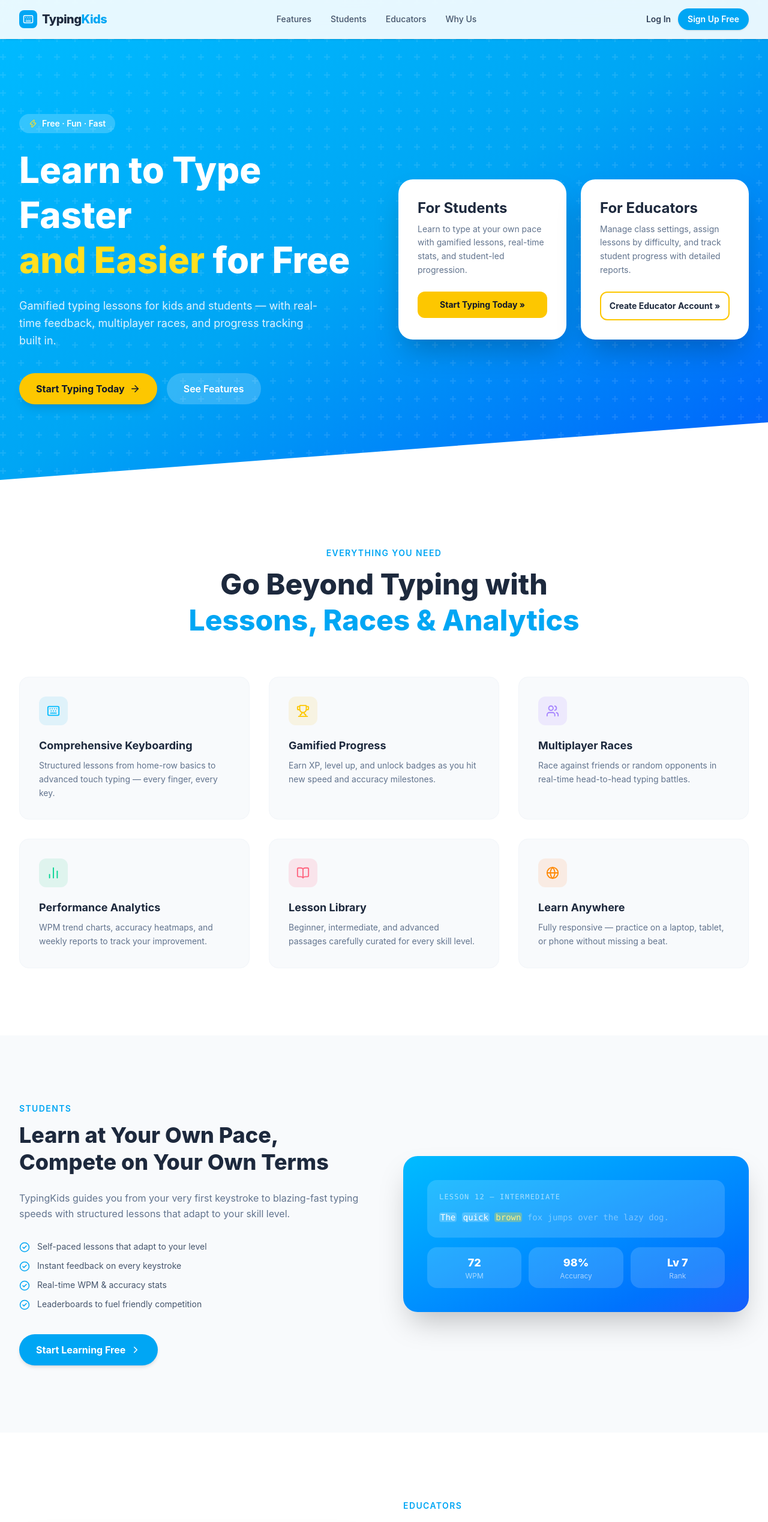
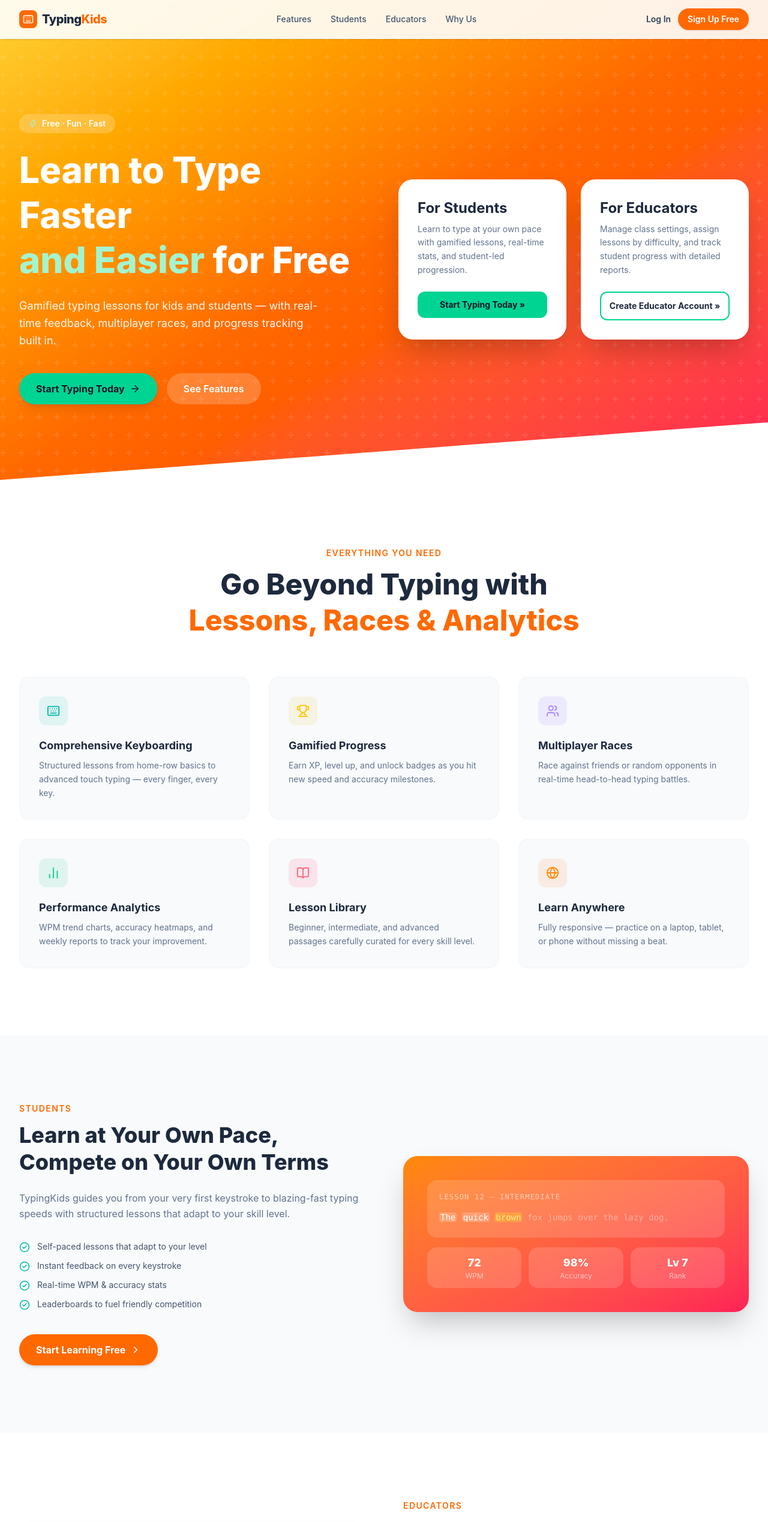
Before and after one commit to boniyeamincse/typeingkid, a React app in the folder frontend/: page / in a window 1280 px wide. Shown: the top 2537 px of the page at 60% size. Built offline with nearby package versions, Linux system fonts and the light colour scheme; the HTML template or start-up script is replaced by a standard one.

Commit message:
style: rebrand homepage colors with unique TypingKids palette
- Replace blue-heavy theme with orange/teal brand colors
- Update navbar, hero, feature headings, audience CTAs, stats, CTA band, and footer
- Keep layout and motion intact while making visual identity distinct

```diff
--- a/frontend/src/pages/HomePage.jsx
+++ b/frontend/src/pages/HomePage.jsx
@@ -1,4 +1,3 @@
-import { useRef } from 'react';
 import { Link } from 'react-router-dom';
 import { motion } from 'framer-motion';
 import {
@@ -29,7 +28,7 @@
 const features = [
   {
     icon: Keyboard,
-    color: 'bg-sky-500/10 text-sky-400',
+    color: 'bg-teal-500/10 text-teal-500',
     title: 'Comprehensive Keyboarding',
     desc: 'Structured lessons from home-row basics to advanced touch typing — every finger, every key.',
   },
@@ -94,33 +93,33 @@
       <div className="max-w-7xl mx-auto px-4 sm:px-6 lg:px-8 h-16 flex items-center justify-between">
         {/* Logo */}
         <Link to="/" className="flex items-center gap-2 select-none">
-          <span className="bg-sky-500 text-white rounded-lg p-1.5">
+          <span className="bg-orange-500 text-white rounded-lg p-1.5">
             <Keyboard size={18} />
           </span>
           <span className="font-extrabold text-xl text-slate-800 tracking-tight">
-            Typing<span className="text-sky-500">Kids</span>
+            Typing<span className="text-orange-500">Kids</span>
           </span>
         </Link>
 
         {/* Nav links */}
         <nav className="hidden md:flex items-center gap-8 text-sm font-medium text-slate-600">
-          <a href="#features" className="hover:text-sky-500 transition-colors">Features</a>
-          <a href="#for-students" className="hover:text-sky-500 transition-colors">Students</a>
-          <a href="#for-educators" className="hover:text-sky-500 transition-colors">Educators</a>
-          <a href="#stats" className="hover:text-sky-500 transition-colors">Why Us</a>
+          <a href="#features" className="hover:text-orange-500 transition-colors">Features</a>
+          <a href="#for-students" className="hover:text-orange-500 transition-colors">Students</a>
+          <a href="#for-educators" className="hover:text-orange-500 transition-colors">Educators</a>
+          <a href="#stats" className="hover:text-orange-500 transition-colors">Why Us</a>
         </nav>
 
         {/* CTA buttons */}
         <div className="flex items-center gap-3">
           <Link
             to="/login"
-            className="text-sm font-semibold text-slate-700 hover:text-sky-600 transition-colors hidden sm:block"
+            className="text-sm font-semibold text-slate-700 hover:text-orange-600 transition-colors hidden sm:block"
           >
             Log In
           </Link>
           <Link
             to="/register"
-            className="text-sm font-semibold bg-sky-500 hover:bg-sky-600 text-white px-4 py-2 rounded-full transition-colors shadow-sm"
+            className="text-sm font-semibold bg-orange-500 hover:bg-orange-600 text-white px-4 py-2 rounded-full transition-colors shadow-sm"
           >
             Sign Up Free
           </Link>
@@ -132,7 +131,7 @@
 
 function Hero() {
   return (
-    <section className="relative min-h-screen flex items-center overflow-hidden bg-gradient-to-br from-sky-400 via-sky-500 to-blue-600 pt-16">
+    <section className="relative min-h-screen flex items-center overflow-hidden bg-gradient-to-br from-amber-300 via-orange-500 to-rose-500 pt-16">
       {/* Background pattern */}
       <div className="absolute inset-0 opacity-10"
         style={{
@@ -151,7 +150,7 @@
           <motion.div variants={fadeUp} custom={0}
             className="inline-flex items-center gap-2 bg-white/20 text-white text-sm font-semibold px-4 py-1.5 rounded-full mb-6"
           >
-            <Zap size={14} className="text-yellow-300" />
+            <Zap size={14} className="text-emerald-200" />
             Free · Fun · Fast
           </motion.div>
 
@@ -159,11 +158,11 @@
             className="text-5xl sm:text-6xl font-extrabold leading-tight mb-6"
           >
             Learn to Type Faster<br />
-            <span className="text-yellow-300">and Easier</span> for Free
+            <span className="text-emerald-200">and Easier</span> for Free
           </motion.h1>
 
           <motion.p variants={fadeUp} custom={2}
-            className="text-lg text-sky-100 mb-10 max-w-lg leading-relaxed"
+            className="text-lg text-orange-50 mb-10 max-w-lg leading-relaxed"
           >
             Gamified typing lessons for kids and students — with real-time feedback,
             multiplayer races, and progress tracking built in.
@@ -172,7 +171,7 @@
           <motion.div variants={fadeUp} custom={3} className="flex flex-wrap gap-4">
             <Link
               to="/register"
-              className="inline-flex items-center gap-2 bg-yellow-400 hover:bg-yellow-300 text-slate-900 font-bold px-7 py-3.5 rounded-full transition-colors shadow-lg text-base"
+              className="inline-flex items-center gap-2 bg-emerald-400 hover:bg-emerald-300 text-slate-900 font-bold px-7 py-3.5 rounded-full transition-colors shadow-lg text-base"
             >
               Start Typing Today
               <ArrowRight size={18} />
@@ -202,7 +201,7 @@
             </p>
             <Link
               to="/register"
-              className="block text-center bg-yellow-400 hover:bg-yellow-300 text-slate-900 font-bold py-3 rounded-xl transition-colors text-sm"
+              className="block text-center bg-emerald-400 hover:bg-emerald-300 text-slate-900 font-bold py-3 rounded-xl transition-colors text-sm"
             >
               Start Typing Today »
             </Link>
@@ -222,7 +221,7 @@
             </p>
             <Link
               to="/register"
-              className="block text-center border-2 border-yellow-400 hover:bg-yellow-50 text-slate-800 font-bold py-3 rounded-xl transition-colors text-sm"
+              className="block text-center border-2 border-emerald-400 hover:bg-emerald-50 text-slate-800 font-bold py-3 rounded-xl transition-colors text-sm"
             >
               Create Educator Account »
             </Link>
@@ -249,12 +248,12 @@
           variants={fadeUp}
           className="text-center mb-16"
         >
-          <p className="text-sky-500 font-semibold text-sm uppercase tracking-widest mb-3">
+          <p className="text-orange-500 font-semibold text-sm uppercase tracking-widest mb-3">
             Everything you need
           </p>
           <h2 className="text-4xl sm:text-5xl font-extrabold text-slate-800 leading-tight">
             Go Beyond Typing with<br />
-            <span className="text-sky-500">Lessons, Races & Analytics</span>
+            <span className="text-orange-500">Lessons, Races & Analytics</span>
           </h2>
         </motion.div>
 
@@ -267,7 +266,7 @@
               viewport={{ once: true, amount: 0.2 }}
               custom={i}
               variants={fadeUp}
-              className="group bg-slate-50 hover:bg-white border border-slate-100 hover:border-sky-100 hover:shadow-xl rounded-2xl p-8 transition-all duration-300"
+              className="group bg-slate-50 hover:bg-white border border-slate-100 hover:border-orange-100 hover:shadow-xl rounded-2xl p-8 transition-all duration-300"
             >
               <div className={`w-12 h-12 rounded-xl flex items-center justify-center mb-5 ${f.color}`}>
                 <f.icon size={22} />
@@ -282,7 +281,7 @@
   );
 }
 
-function AudienceSection({ id, audience, color, perks, ctaLabel }) {
+function AudienceSection({ id, audience, perks, ctaLabel }) {
   const isStudent = audience === 'Students';
   return (
     <section
@@ -298,7 +297,7 @@
           className={isStudent ? '' : 'lg:order-2'}
         >
           <motion.p variants={fadeUp} custom={0}
-            className="text-sky-500 font-semibold text-sm uppercase tracking-widest mb-3"
+            className="text-orange-500 font-semibold text-sm uppercase tracking-widest mb-3"
           >
             {audience}
           </motion.p>
@@ -320,7 +319,7 @@
           <motion.ul variants={fadeUp} custom={3} className="space-y-3 mb-10">
             {perks.map((p) => (
               <li key={p} className="flex items-start gap-3 text-slate-600 text-sm">
-                <CheckCircle2 size={18} className="text-sky-500 mt-0.5 shrink-0" />
+                <CheckCircle2 size={18} className="text-teal-500 mt-0.5 shrink-0" />
                 {p}
               </li>
             ))}
@@ -329,7 +328,7 @@
           <motion.div variants={fadeUp} custom={4}>
             <Link
               to="/register"
-              className="inline-flex items-center gap-2 bg-sky-500 hover:bg-sky-600 text-white font-bold px-7 py-3.5 rounded-full transition-colors shadow-md"
+              className="inline-flex items-center gap-2 bg-orange-500 hover:bg-orange-600 text-white font-bold px-7 py-3.5 rounded-full transition-colors shadow-md"
             >
               {ctaLabel} <ChevronRight size={18} />
             </Link>
@@ -344,7 +343,7 @@
           transition={{ duration: 0.6 }}
           className={`relative ${isStudent ? 'lg:order-2' : 'lg:order-1'}`}
         >
-          <div className={`rounded-3xl p-10 flex flex-col gap-4 shadow-2xl ${isStudent ? 'bg-gradient-to-br from-sky-400 to-blue-600' : 'bg-gradient-to-br from-violet-500 to-purple-700'}`}>
+          <div className={`rounded-3xl p-10 flex flex-col gap-4 shadow-2xl ${isStudent ? 'bg-gradient-to-br from-orange-400 to-rose-500' : 'bg-gradient-to-br from-teal-500 to-cyan-600'}`}>
             {/* Fake typing window */}
             <div className="bg-white/15 rounded-2xl p-5">
               <p className="text-xs text-white/60 mb-3 font-mono uppercase tracking-widest">
@@ -389,7 +388,7 @@
 
 function StatsSection() {
   return (
-    <section id="stats" className="bg-sky-500 py-20">
+    <section id="stats" className="bg-teal-600 py-20">
       <div className="max-w-7xl mx-auto px-4 sm:px-6 lg:px-8">
         <motion.div
           initial="hidden"
@@ -400,7 +399,7 @@
           {stats.map((s, i) => (
             <motion.div key={s.label} variants={fadeUp} custom={i}>
               <div className="text-5xl font-extrabold text-white mb-1">{s.value}</div>
-              <div className="text-sky-100 text-sm font-medium">{s.label}</div>
+              <div className="text-teal-100 text-sm font-medium">{s.label}</div>
             </motion.div>
           ))}
         </motion.div>
@@ -441,7 +440,7 @@
           variants={fadeUp}
           className="text-center mb-16"
         >
-          <p className="text-sky-500 font-semibold text-sm uppercase tracking-widest mb-3">Testimonials</p>
+          <p className="text-orange-500 font-semibold text-sm uppercase tracking-widest mb-3">Testimonials</p>
           <h2 className="text-4xl font-extrabold text-slate-800">Loved by Kids &amp; Educators</h2>
         </motion.div>
 
@@ -476,7 +475,7 @@
 
 function CTASection() {
   return (
-    <section className="bg-gradient-to-br from-sky-500 to-blue-700 py-24">
+    <section className="bg-gradient-to-br from-teal-600 to-emerald-700 py-24">
       <div className="max-w-3xl mx-auto px-4 sm:px-6 text-center">
         <motion.div
           initial="hidden"
@@ -489,14 +488,14 @@
             Ready to Start Your Typing Journey?
           </motion.h2>
           <motion.p variants={fadeUp} custom={1}
-            className="text-sky-100 text-lg mb-10"
+            className="text-teal-100 text-lg mb-10"
           >
             Join thousands of kids and educators already on TypingKids — completely free.
           </motion.p>
           <motion.div variants={fadeUp} custom={2} className="flex flex-wrap justify-center gap-4">
             <Link
               to="/register"
-              className="inline-flex items-center gap-2 bg-yellow-400 hover:bg-yellow-300 text-slate-900 font-bold px-8 py-4 rounded-full transition-colors shadow-xl text-base"
+              className="inline-flex items-center gap-2 bg-orange-400 hover:bg-orange-300 text-slate-900 font-bold px-8 py-4 rounded-full transition-colors shadow-xl text-base"
             >
               Create Free Account <ArrowRight size={18} />
             </Link>
@@ -518,17 +517,17 @@
     <footer className="bg-slate-900 text-slate-400 py-12">
       <div className="max-w-7xl mx-auto px-4 sm:px-6 lg:px-8 flex flex-col md:flex-row items-center justify-between gap-6">
         <div className="flex items-center gap-2">
-          <span className="bg-sky-500 text-white rounded-lg p-1.5">
+          <span className="bg-orange-500 text-white rounded-lg p-1.5">
             <Keyboard size={16} />
           </span>
           <span className="font-extrabold text-white">
-            Typing<span className="text-sky-400">Kids</span>
+            Typing<span className="text-orange-400">Kids</span>
           </span>
         </div>
         <p className="text-sm">© {new Date().getFullYear()} TypingKids. All rights reserved.</p>
         <div className="flex gap-6 text-sm">
-          <Link to="/login" className="hover:text-sky-400 transition-colors">Log In</Link>
-          <Link to="/register" className="hover:text-sky-400 transition-colors">Sign Up</Link>
+          <Link to="/login" className="hover:text-orange-400 transition-colors">Log In</Link>
+          <Link to="/register" className="hover:text-orange-400 transition-colors">Sign Up</Link>
         </div>
       </div>
     </footer>
```
